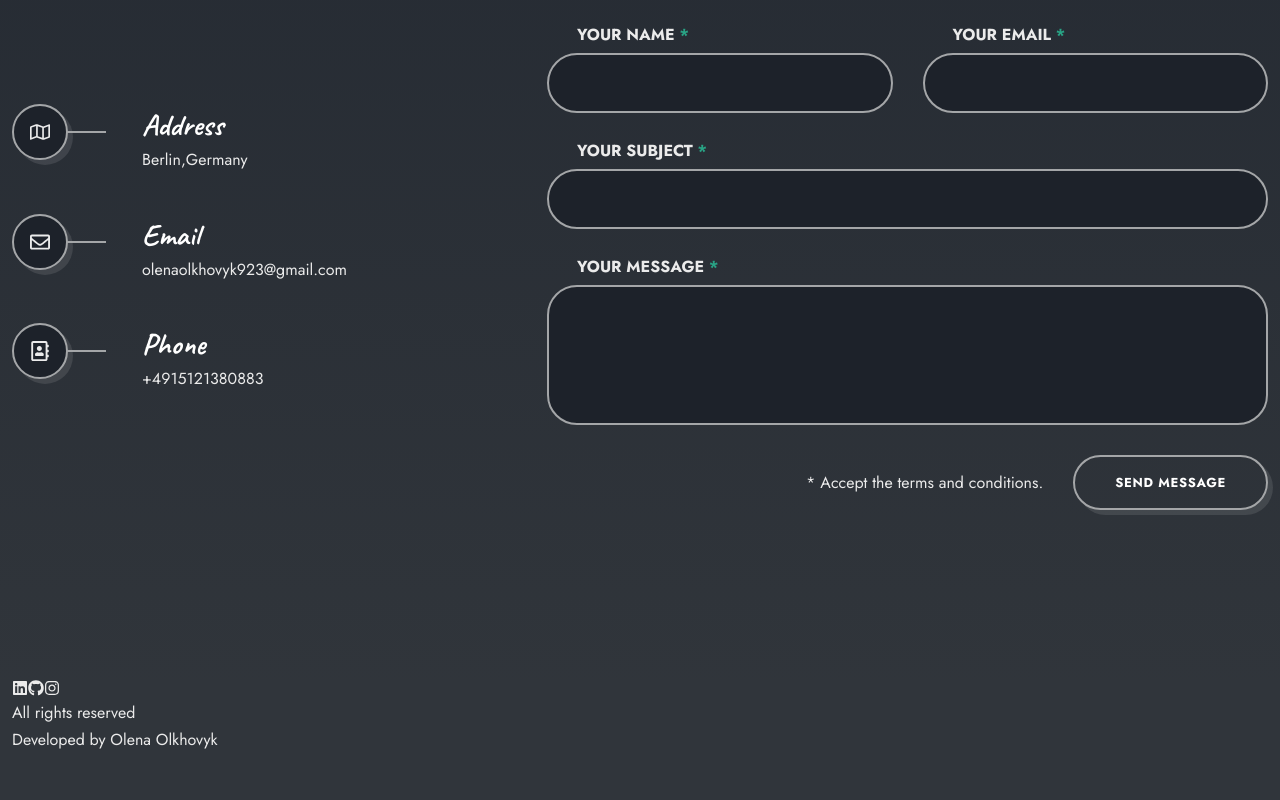
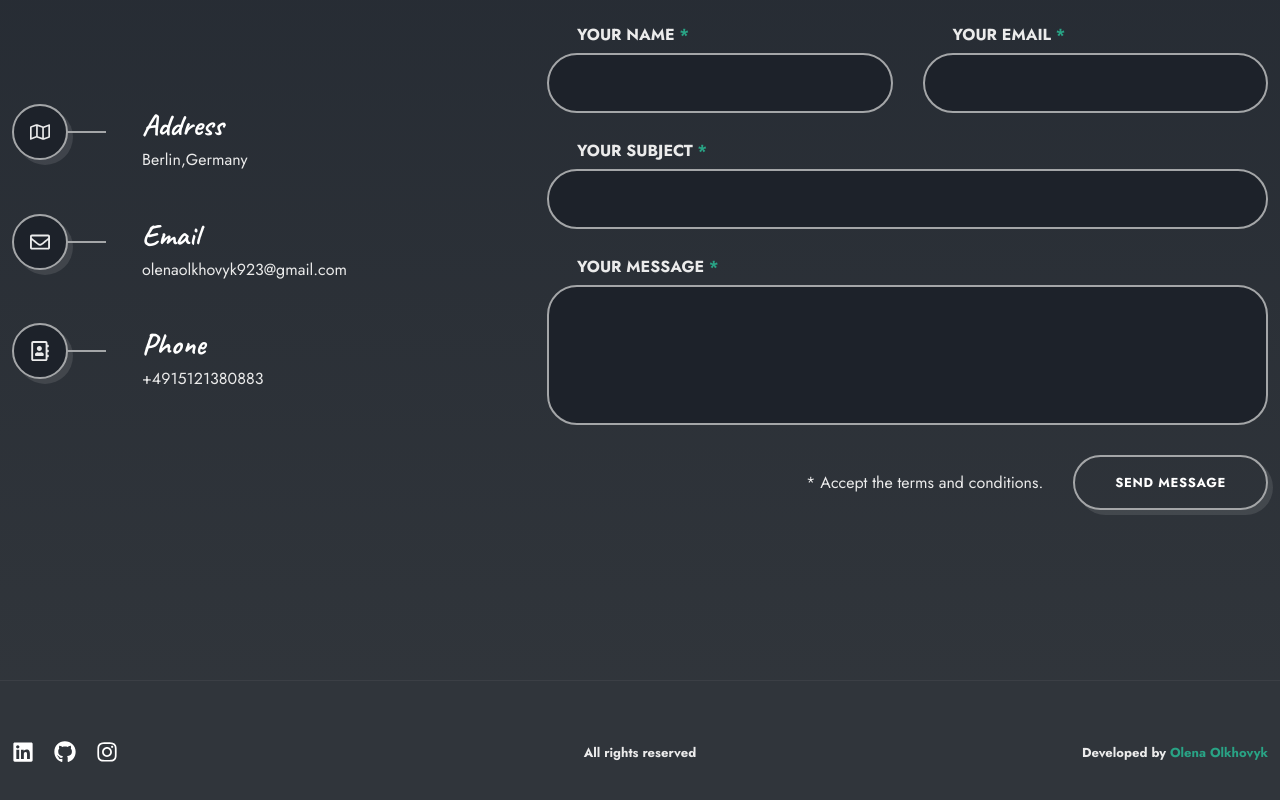
Before and after one commit to Olena-Olkhovyk/my-portfolio, a React (Create React App) app: page / in a window 1280 px wide. Shown: the part 6926-7726 px from the top of the page. Before the commit the page ends 7679 px from the top, so only its background shows below. Built offline with nearby package versions, Linux system fonts and the light colour scheme.

Commit message:
Style footer comp

```diff
--- a/src/components/Footer/footer.module.css
+++ b/src/components/Footer/footer.module.css
@@ -0,0 +1,42 @@
+.footer {
+  border-top: 1px solid rgba(255, 255, 255, 0.05);
+  padding-block: 60px;
+}
+
+.footerSection {
+  display: grid;
+  grid-template-columns: repeat(3, 1fr);
+  align-items: center;
+}
+
+.socials {
+  display: flex;
+  column-gap: 20px;
+}
+
+.socialLink {
+  color: var(--title-color);
+  font-size: var(--h5-font-size);
+  transition: all 0.7s var(--transition);
+}
+
+.socialLink:hover {
+  color: var(--primary-color);
+}
+
+.copyright:nth-child(2) {
+  justify-self: center;
+}
+
+.copyright:nth-child(3) {
+  justify-self: flex-end;
+}
+
+.copyright {
+  font-size: var(--tiny-font-size);
+  font-weight: 700;
+}
+
+.copyright span {
+  color: var(--primary-color);
+}
```
